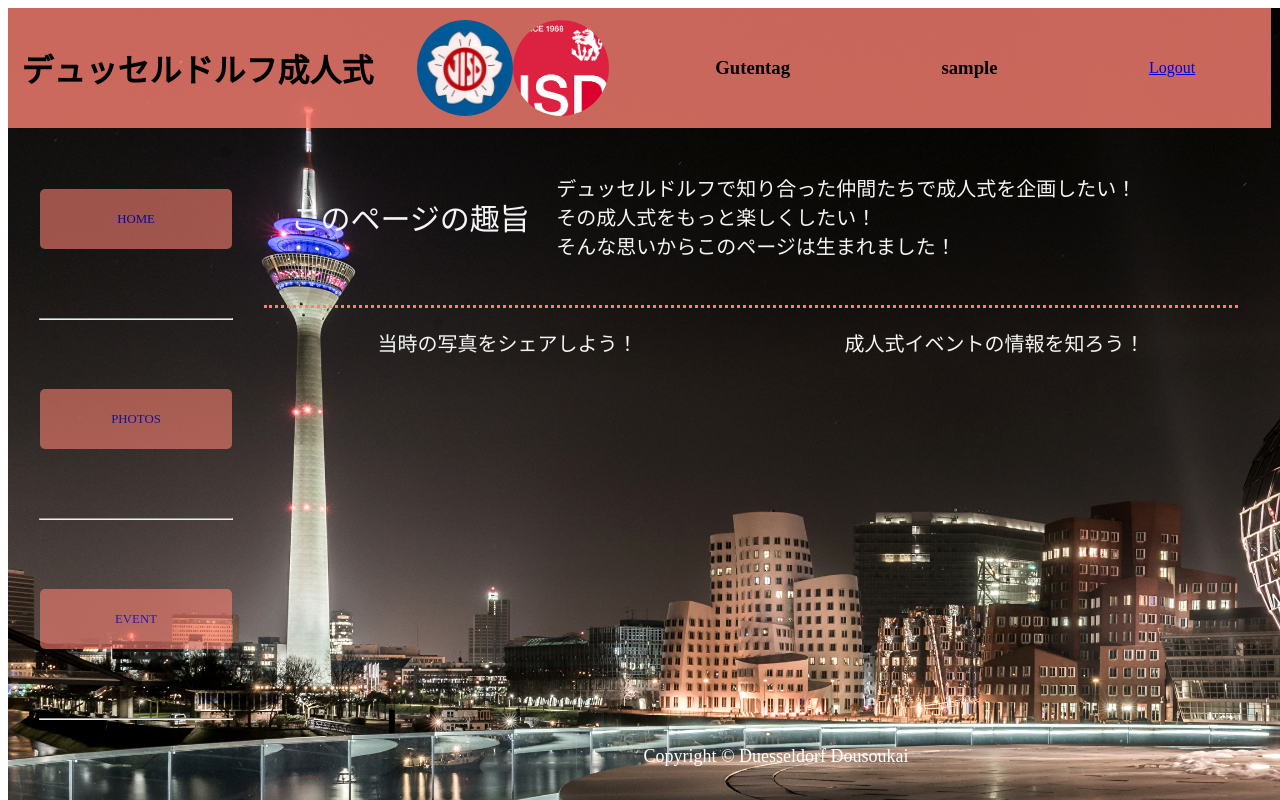
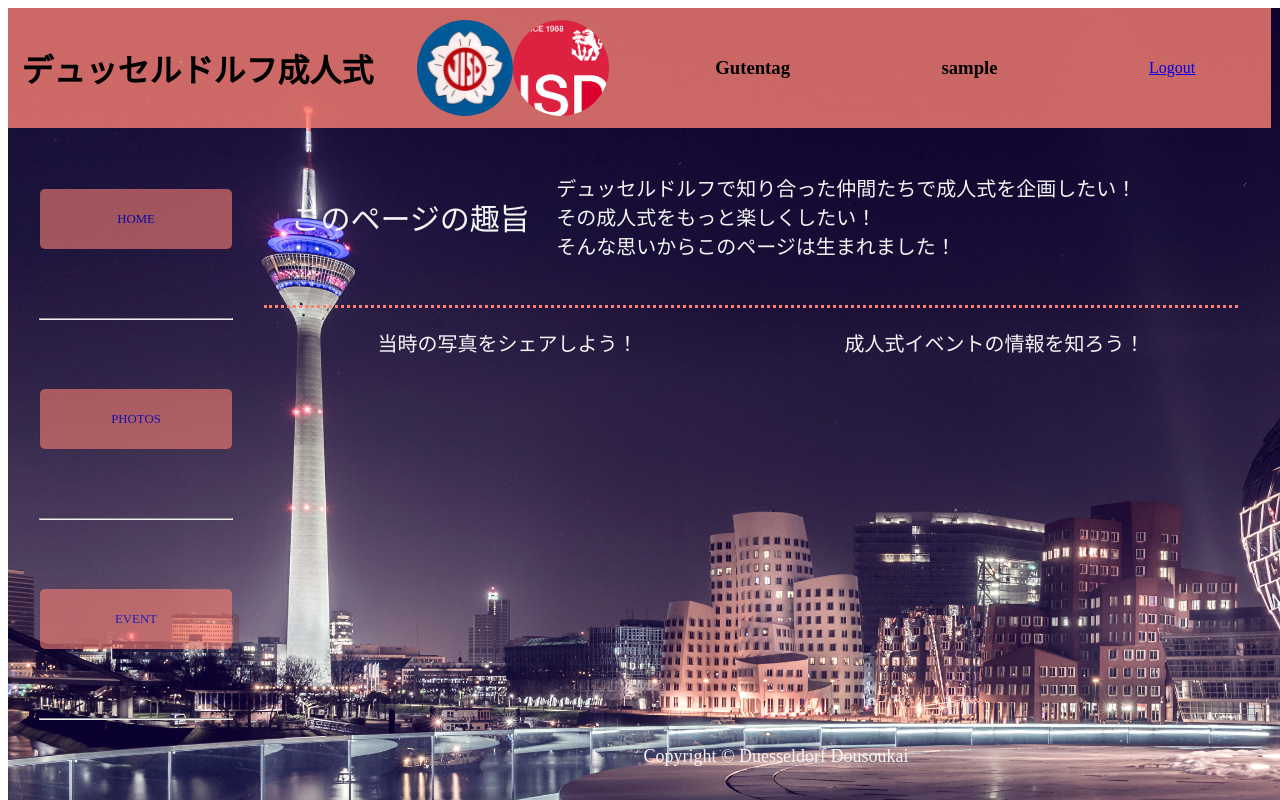
Before and after one commit to kkatodus/school_reunion_site, a Django app: page / in a window 1280 px wide. Run offline with Django 3.2, Linux system fonts and the light colour scheme; the visitor is signed in with stand-in values (Sample User, id 1); some web fonts are replaced.

Commit message:
color-change

```diff
--- a/static/css/base_styles.css
+++ b/static/css/base_styles.css
@@ -7,6 +7,8 @@
     position: fixed;
     background-image: url(../img/dus_background_night2.jpg);
     background-size: cover;
+    background-color: rgba(32, 0, 148, 0.3);
+    background-blend-mode: screen
 }
 
 #header{
@@ -32,6 +34,6 @@
     text-align: center;
     justify-content: center;
     align-items: center;
-    color:white;
+    color:whitesmoke;
     font-size:18px
 }
```
